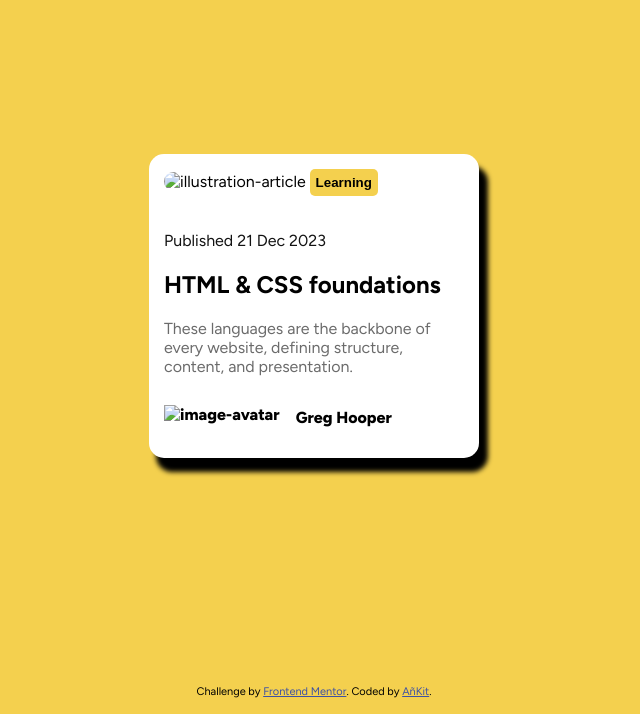
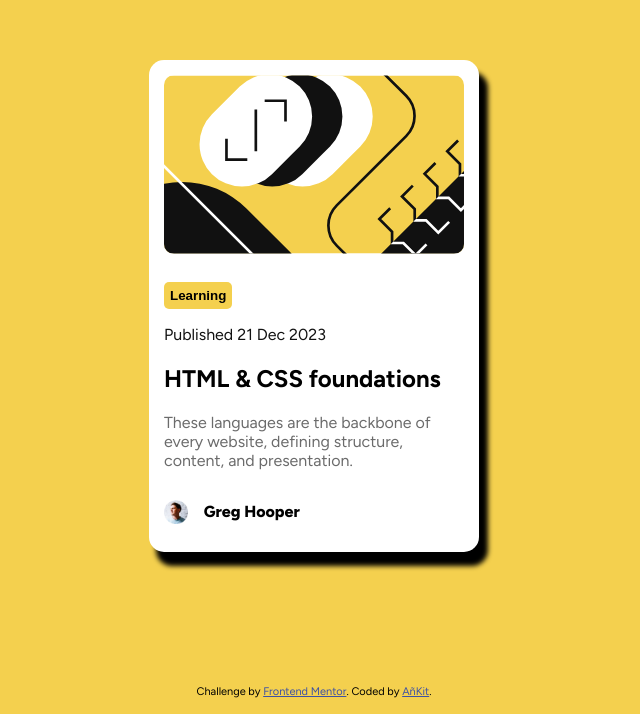
Before and after one commit to AnKit1840/blog_preview_card, a plain HTML site: page index.html in a window 1280 px wide. Shown: the part 102-816 px from the top of the page, without its empty margins (326-966 px from the left). Drawn offline with Linux system fonts and the light colour scheme; a web font is replaced by a local one.

Commit message:
Update index.html

```diff
--- a/index.html
+++ b/index.html
@@ -73,14 +73,14 @@
 </head>
 <body>
   <div class="card">
-    <img class="photo" src="./assets/images/illustration-article.svg" alt="illustration-article">
+    <img class="photo" src="illustration-article.svg" alt="illustration-article">
     <button>Learning</button>
     <p class="date">Published 21 Dec 2023</p>
 
     <h2>HTML & CSS foundations</h2>
     <p class="text">These languages are the backbone of every website, defining structure, content, and presentation.</p>
     <div class="author">
-      <img src="./assets/images/image-avatar.webp" alt="image-avatar">
+      <img src="image-avatar.webp" alt="image-avatar">
       <p>Greg Hooper</p>
       </div>
   </div>
```
